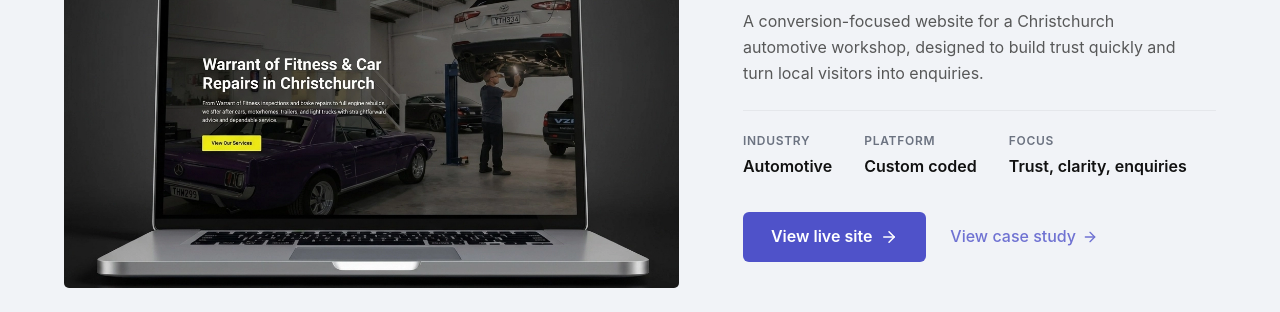
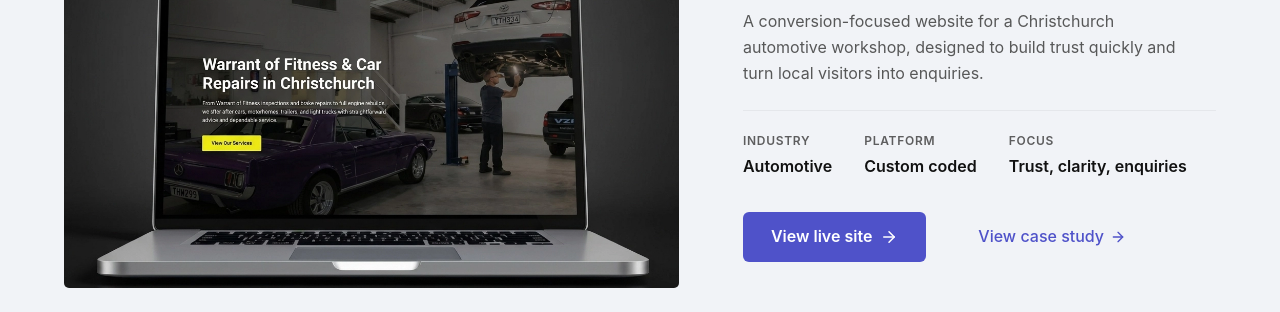
Before and after one commit to Vader1970/pegasus-web-design, a Next.js app: page /work in a window 1280 px wide. Shown: the part 900-1212 px from the top of the page. Built offline with nearby package versions, Linux system fonts and the light colour scheme.

Commit message:
made button changes & images. Optimised.

```diff
--- a/src/components/sections/caseStudies/MacAutoCaseStudy/MacAutoCaseStudy.js
+++ b/src/components/sections/caseStudies/MacAutoCaseStudy/MacAutoCaseStudy.js
@@ -224,7 +224,7 @@ export default function MacAutoCaseStudy() {
           <div className={`gsap-cs ${styles.designBlock} ${styles.designBlockReverse}`}>
             <div className={styles.designImageWrapper}>
               <Image
-                src={`${IMG}/oil-change.jpg`}
+                src={`${IMG}/chris-service.webp`}
                 alt="Oil change service detail"
                 fill
                 className={styles.designImage}
--- a/src/components/sections/caseStudies/MacAutoCaseStudy/MacAutoCaseStudy.module.css
+++ b/src/components/sections/caseStudies/MacAutoCaseStudy/MacAutoCaseStudy.module.css
@@ -135,11 +135,12 @@
   display: inline-flex;
   align-items: center;
   gap: 6px;
+  padding: 14px 32px;
   color: var(--color-brand-primary);
   font-size: var(--fs-body);
   font-weight: 500;
   text-decoration: none;
-  opacity: 0.8;
+  opacity: 1;
   transition: opacity 0.3s ease;
 }
 
--- a/src/components/sections/home/About/About.js
+++ b/src/components/sections/home/About/About.js
@@ -106,7 +106,7 @@ export default function About() {
               <div className={styles.panelColumns}>
                 {/* Daniel */}
                 <div className={styles.personColumn}>
-                  <h4 className={styles.personName}>Daniel</h4>
+                  <p className={styles.personName}>Daniel</p>
                   <ul className={styles.qualificationList}>
                     {[
                       "Diploma in Web Design & Production",
@@ -132,7 +132,7 @@ export default function About() {
 
                 {/* Michele */}
                 <div className={styles.personColumn}>
-                  <h4 className={styles.personName}>Michele</h4>
+                  <p className={styles.personName}>Michele</p>
                   <ul className={styles.qualificationList}>
                     {[
                       "Diploma in Web Design & Production",
--- a/src/components/sections/home/Hero/Hero.module.css
+++ b/src/components/sections/home/Hero/Hero.module.css
@@ -171,8 +171,8 @@
 .microText {
   font-size: 0.8rem;
   line-height: 1.4;
-  color: var(--color-text-secondary);
-  opacity: 0.65;
+  color: var(--color-text-body);
+  opacity: 0.85;
   max-width: none;
 }
 
--- a/src/components/sections/work/WorkFeatured/WorkFeatured.module.css
+++ b/src/components/sections/work/WorkFeatured/WorkFeatured.module.css
@@ -94,7 +94,8 @@
   font-weight: 600;
   letter-spacing: 0.06em;
   text-transform: uppercase;
-  color: var(--color-text-secondary);
+  color: var(--color-text-body);
+  opacity: 0.82;
 }
 
 .metaValue {
@@ -132,10 +133,11 @@
   display: inline-flex;
   align-items: center;
   gap: 6px;
+  padding: 12px 28px;
   color: var(--color-brand-primary);
   font-size: var(--fs-body);
   font-weight: 500;
-  opacity: 0.8;
+  opacity: 1;
   text-decoration: none;
   transition: opacity 0.3s ease;
 }
```
Also changed, not shown: public/images/case-studies/mac-auto-services/chris-service.webp (added).
